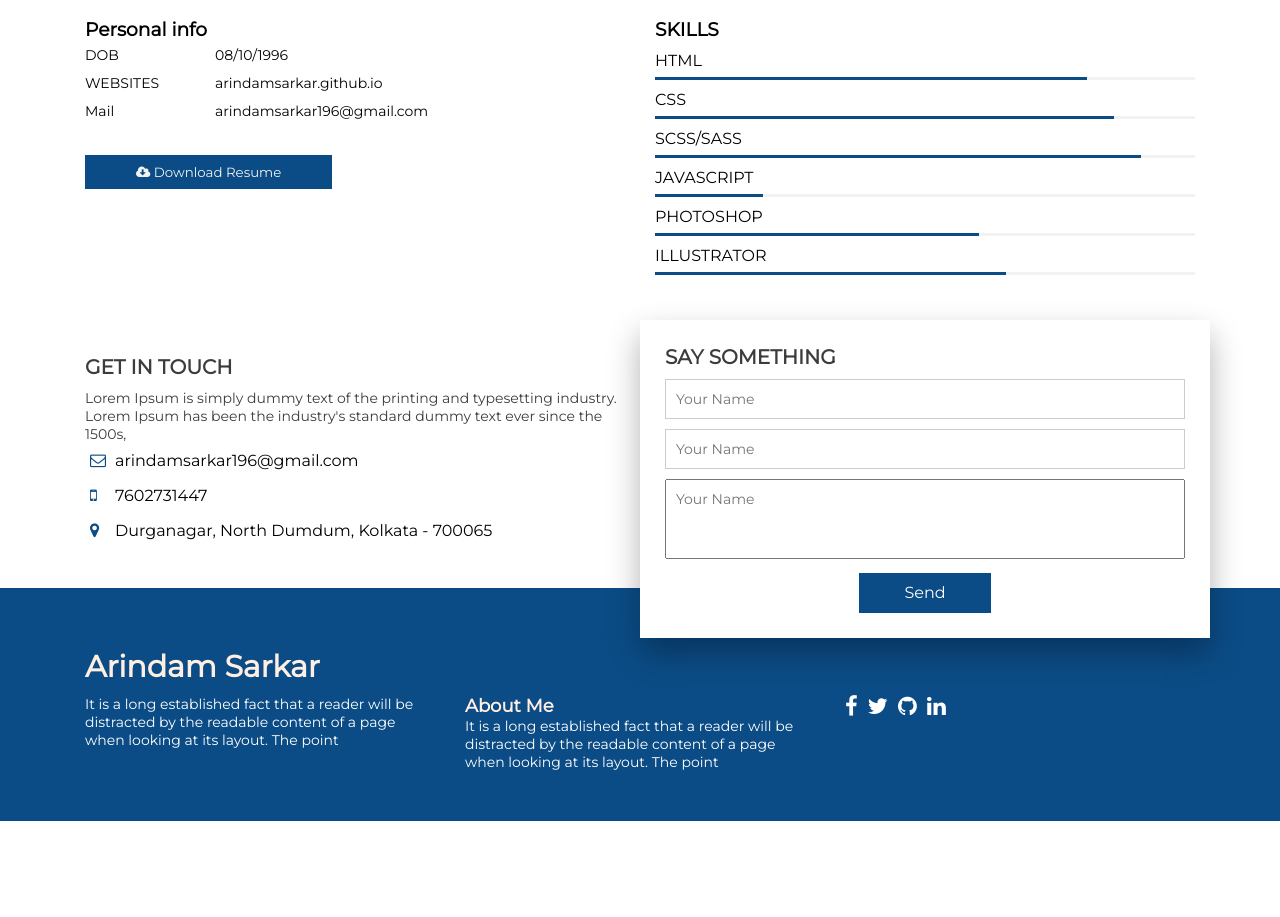
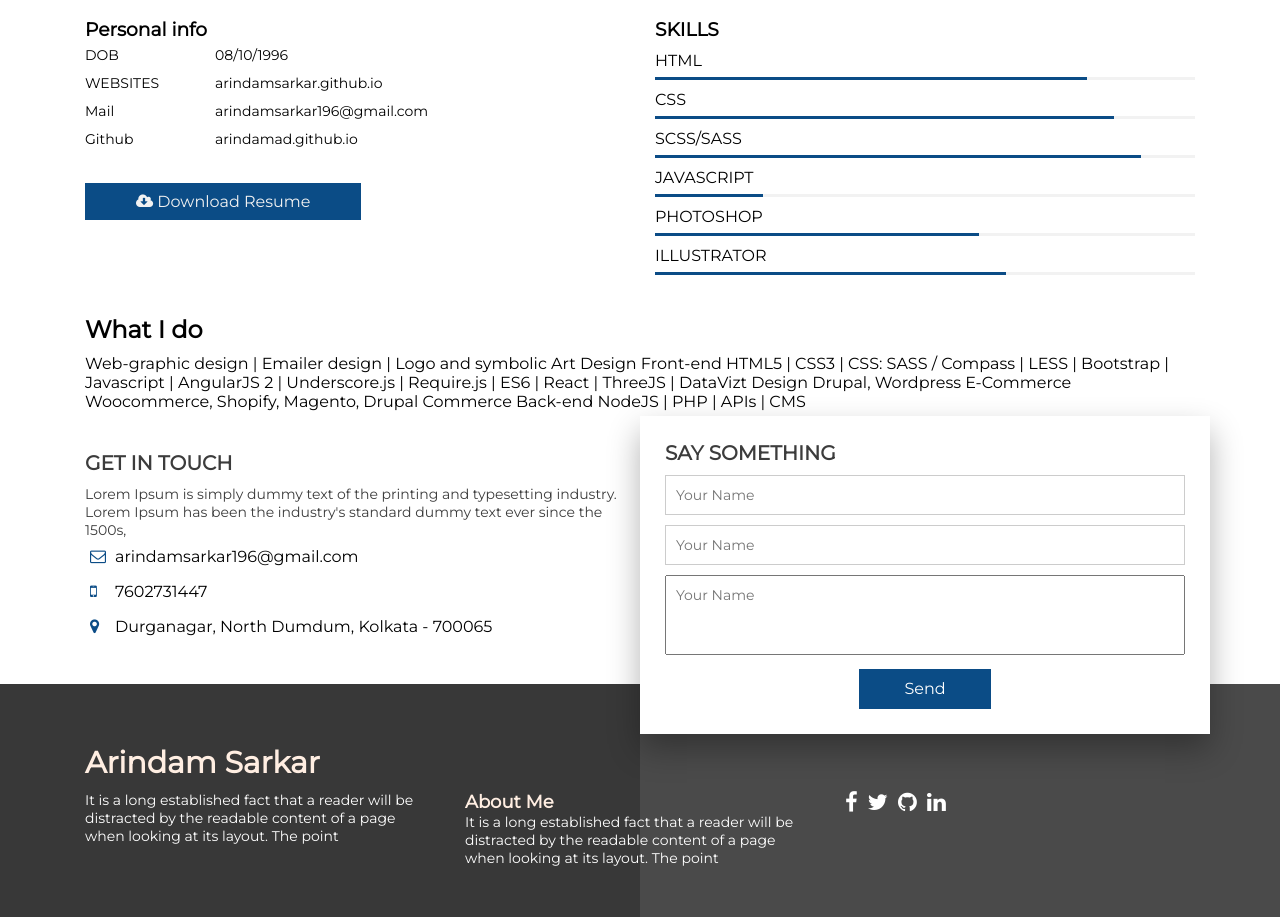
Before and after one commit to arindamad/arindamad.github.io, a plain HTML site: page index.html in a window 1280 px wide. Shown: the part 480-1397 px from the top of the page. Before the commit the page ends 1301 px from the top, so only its background shows below. Drawn offline with Linux system fonts and the light colour scheme.

Commit message:
new changes in header and footer and added some link, add what i do section

```diff
--- a/index.html
+++ b/index.html
@@ -65,9 +65,11 @@
                             <li>arindamsarkar.github.io</li>
                             <li>Mail</li>
                             <li>arindamsarkar196@gmail.com</li>
+                            <li>Github</li>
+                            <li>arindamad.github.io</li>
                         </ul>
                         <div class="resume">
-                            <button class="downloadResume"><i class="fa fa-cloud-download" aria-hidden="true"></i> Download Resume</button>
+                            <a href="https://docs.google.com/document/d/1RvGIPn1hCwAYANoUWhTVPqJd3bCY-_kpox3NkUZjdTc/edit?usp=sharing" class="downloadResume" target="_blank"><i class="fa fa-cloud-download" aria-hidden="true"></i> Download Resume</a>
                         </div>
                     </div>
                 </div>
@@ -84,6 +86,29 @@
                         </ul>
                     </div>
                 </div>
+            </div>
+        </div>
+    </section>
+    <section id="whatIdo">
+        <div class="container">
+            <div class="row">
+                <div class="col-lg-12">
+                    <div class="heading">
+                        <h2>What I do</h2>
+                    </div>
+                    <p>
+                      Web-graphic design | Emailer design | Logo and symbolic Art Design
+                      Front-end
+                      HTML5 | CSS3 | CSS: SASS / Compass | LESS | Bootstrap | Javascript | AngularJS 2 | Underscore.js | Require.js | ES6 | React | ThreeJS | DataVizt Design
+                      Drupal, Wordpress
+                    E-Commerce
+                    Woocommerce, Shopify, Magento, Drupal Commerce
+                    Back-end
+                    NodeJS | PHP | APIs | CMS
+
+                    </p>
+                </div>
+
             </div>
         </div>
     </section>
@@ -123,6 +148,7 @@
           </div>
         </div>
       </section>
+
       <footer>
         <div class="container">
           <div class="row">
@@ -144,7 +170,7 @@
                  <li><a href="https://www.facebook.com/arindamthecool/" target="_blank"><i class="fa fa-facebook" aria-hidden="true"></i></a></li>
                  <li><a href="https://twitter.com/Arindam56199145" target="_blank"><i class="fa fa-twitter" aria-hidden="true"></i></a></li>
                  <li><a href="https://github.com/arindamad" target="_blank"><i class="fa fa-github" aria-hidden="true"></i></a></li>
-                 <li><a href="#" target="_blank"><i class="fa fa-linkedin" aria-hidden="true"></i></a></li>
+                 <li><a href="https://www.linkedin.com/in/arindam-sarkar-224779149/" target="_blank"><i class="fa fa-linkedin" aria-hidden="true"></i></a></li>
                  <!-- <li><a href="https://www.instagram.com/arindamad1996/" target="_blank"><i class="fa fa-instragram" aria-hidden="true"></i></a></li> -->
                </ul>
               </div>
--- a/scss/2-laouts/_about.scss
+++ b/scss/2-laouts/_about.scss
@@ -27,6 +27,7 @@
                 color: #f2f2f2;
                 border: 1px solid transparent;
                 @include tan(300ms);
+                display: inline-block;
             }
             .downloadResume:hover, .downloadResume:focus{
                 outline: none;
--- a/scss/2-laouts/_contactMe.sass
+++ b/scss/2-laouts/_contactMe.sass
@@ -10,6 +10,7 @@
     -moz-box-shadow: 0 15px 30px 0 rgba(0, 0, 0, 0.3)
     -webkit-box-shadow: 0 15px 30px 0 rgba(0, 0, 0, 0.3)
     box-shadow: 0 15px 30px 0 rgba(0, 0, 0, 0.3)
+    z-index: 10
     h2
       text-transform: uppercase
       font-size: 20px
--- a/scss/2-laouts/_footer.sass
+++ b/scss/2-laouts/_footer.sass
@@ -1,6 +1,8 @@
 footer
-  background: $mc
+  background: #4a4a4a
   padding: 60px 0 50px
+  position: relative
+  z-index: 2
   .smallHeading
     font-size: 18px
     color: #ffeee2
@@ -59,3 +61,12 @@ footer
 .form-control
   width: 100%
   padding: 10px
+footer:after
+  content: ""
+  width: 50%
+  height: 100%
+  background: #383838
+  top: 0
+  left: 0
+  position: absolute
+  z-index: -1
--- a/scss/2-laouts/_header.scss
+++ b/scss/2-laouts/_header.scss
@@ -1,5 +1,5 @@
 header{
-    background: $mc;
+    background: #7d7d7d;
     padding: 10px 0;
     position: absolute;
     top: 0;
```
Also changed, not shown: css/app.css, 1 other file.
